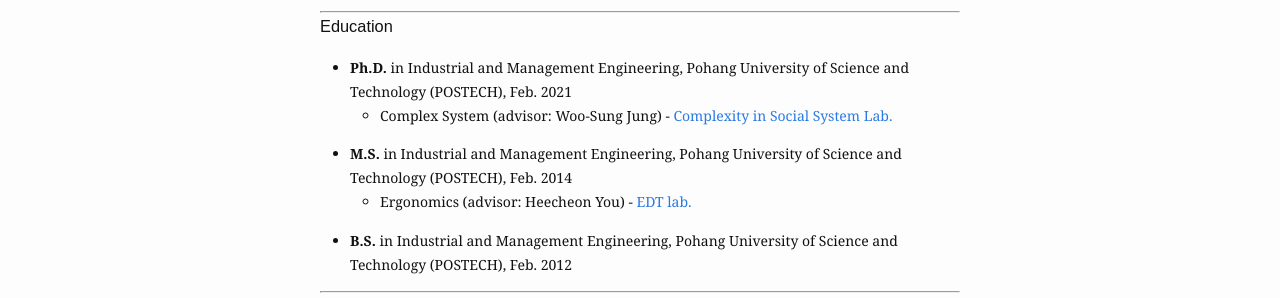
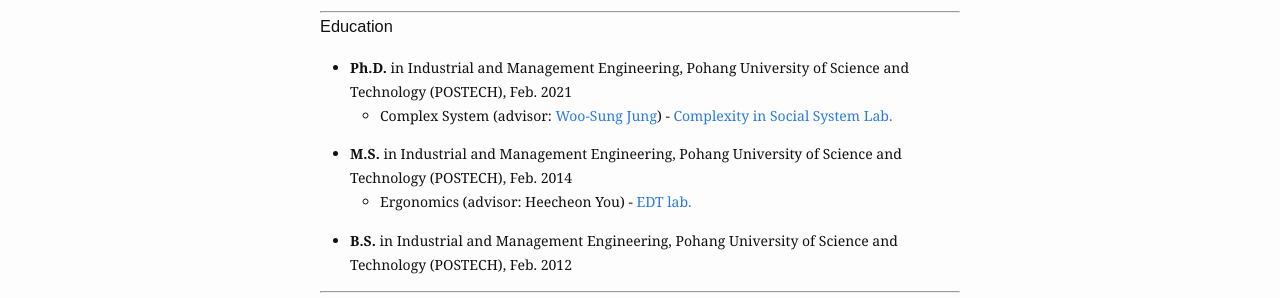
Before and after one commit to eliottvincent/bay, a Jekyll site: the page built from index.md, in a window 1280 px wide. Shown: the part 477-775 px from the top of the page. Built offline with Jekyll 4.4.1, drawn with Linux system fonts in a browser that asks for light colours; part of the change alters nothing that is shown.

```diff
--- a/index.md
+++ b/index.md
@@ -21,7 +21,7 @@ profile_picture:
 <ul>
   <li><b>Ph.D.</b> in Industrial and Management Engineering, Pohang University of Science and Technology (POSTECH), Feb. 2021</li>
     <ul>
-    <li>Complex System (advisor: Woo-Sung Jung) - <a href="http://complex.postech.ac.kr">Complexity in Social System Lab.</a></li>
+      <li>Complex System (advisor: <a href="https://www.wsjung.net">Woo-Sung Jung</a>) - <a href="http://complex.postech.ac.kr">Complexity in Social System Lab.</a></li>
     </ul>
   <li><b>M.S.</b> in Industrial and Management Engineering, Pohang University of Science and Technology (POSTECH), Feb. 2014</li>
     <ul>
```
